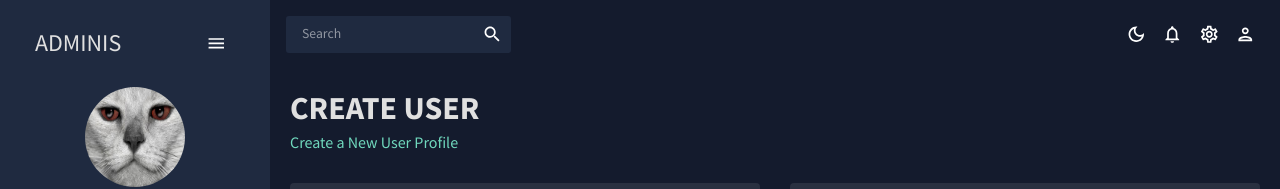
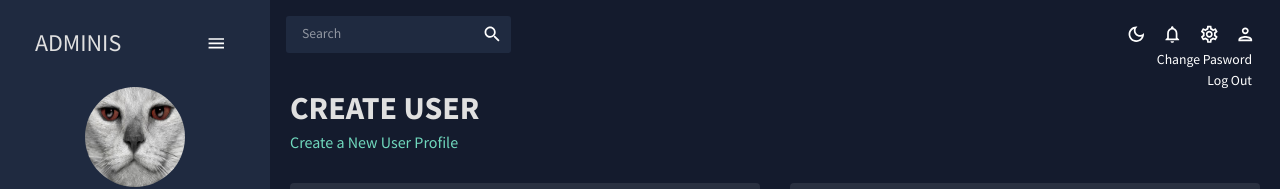
Before and after one commit to Huynhthang1910/FE_interm, a React (Create React App) app: page /form in a window 1280 px wide. Both pictures are taken after a click on the button 1245 px from the left and 34 px from the top of the page. Shown: the top 189 px of the page. Built offline with nearby package versions, Linux system fonts and the light colour scheme; what @mobiscroll/react would draw is missing.

Commit message:
Continue code ChangePassword

```diff
--- a/package.json
+++ b/package.json
@@ -27,6 +27,7 @@
     "react-pro-sidebar": "^0.7.1",
     "react-router-dom": "^6.9.0",
     "react-scripts": "5.0.1",
+    "sass": "^1.60.0",
     "web-vitals": "^2.1.4",
     "yup": "^1.0.2"
   },
--- /dev/null
+++ b/src/scenes/global/NavAccount.js
@@ -0,0 +1,15 @@
+import React from "react";
+
+const NavAccount = (props) => {
+
+    if (props.stateNav) {
+        return(
+            <div className="account">
+                <div className="acccount__ChangePass div">Change Pasword</div>
+                <div className="account__logOut div"> Log Out</div>
+            </div>
+        )
+    }
+
+}
+export default NavAccount;
--- a/src/scenes/global/Topbar.jsx
+++ b/src/scenes/global/Topbar.jsx
@@ -1,5 +1,5 @@
 import { Box, IconButton, useTheme } from "@mui/material";
-import { useContext } from "react";
+import { useContext, useState } from "react";
 import { ColorModeContext, tokens } from "../../theme";
 import InputBase from "@mui/material/InputBase";
 import LightModeOutlinedIcon from "@mui/icons-material/LightModeOutlined";
@@ -8,12 +8,17 @@ import NotificationsOutlinedIcon from "@mui/icons-material/NotificationsOutlined
 import SettingsOutlinedIcon from "@mui/icons-material/SettingsOutlined";
 import PersonOutlinedIcon from "@mui/icons-material/PersonOutlined";
 import SearchIcon from "@mui/icons-material/Search";
+import NavAccount from "./NavAccount"
+import "./topbar.scss"
 
 const Topbar = () => {
   const theme = useTheme();
   const colors = tokens(theme.palette.mode);
   const colorMode = useContext(ColorModeContext);
-
+  const [stateNav,setNav] = useState(false);
+  const changeStateNav = () => {
+    setNav(!stateNav);
+  }
   return (
     <Box display="flex" justifyContent="space-between" p={2}>
       {/* SEARCH BAR */}
@@ -43,10 +48,11 @@ const Topbar = () => {
         <IconButton>
           <SettingsOutlinedIcon />
         </IconButton>
-        <IconButton>
+        <IconButton onClick={() => changeStateNav()}>
           <PersonOutlinedIcon />
         </IconButton>
       </Box>
+      <NavAccount stateNav={stateNav}/>
     </Box>
   );
 };
--- /dev/null
+++ b/src/scenes/global/topbar.scss
@@ -0,0 +1,13 @@
+.account{
+    display: flex;
+     flex-direction: column;
+    position: fixed;
+     top: 50px;
+     right: 28px;
+    .div{
+        width: 100px;
+        text-align: right;
+    }
+    &__ChangePass{}
+    &__logOut{}
+}
```
Also changed, not shown: 1 other file (tests, documents, lock files or other folders).
